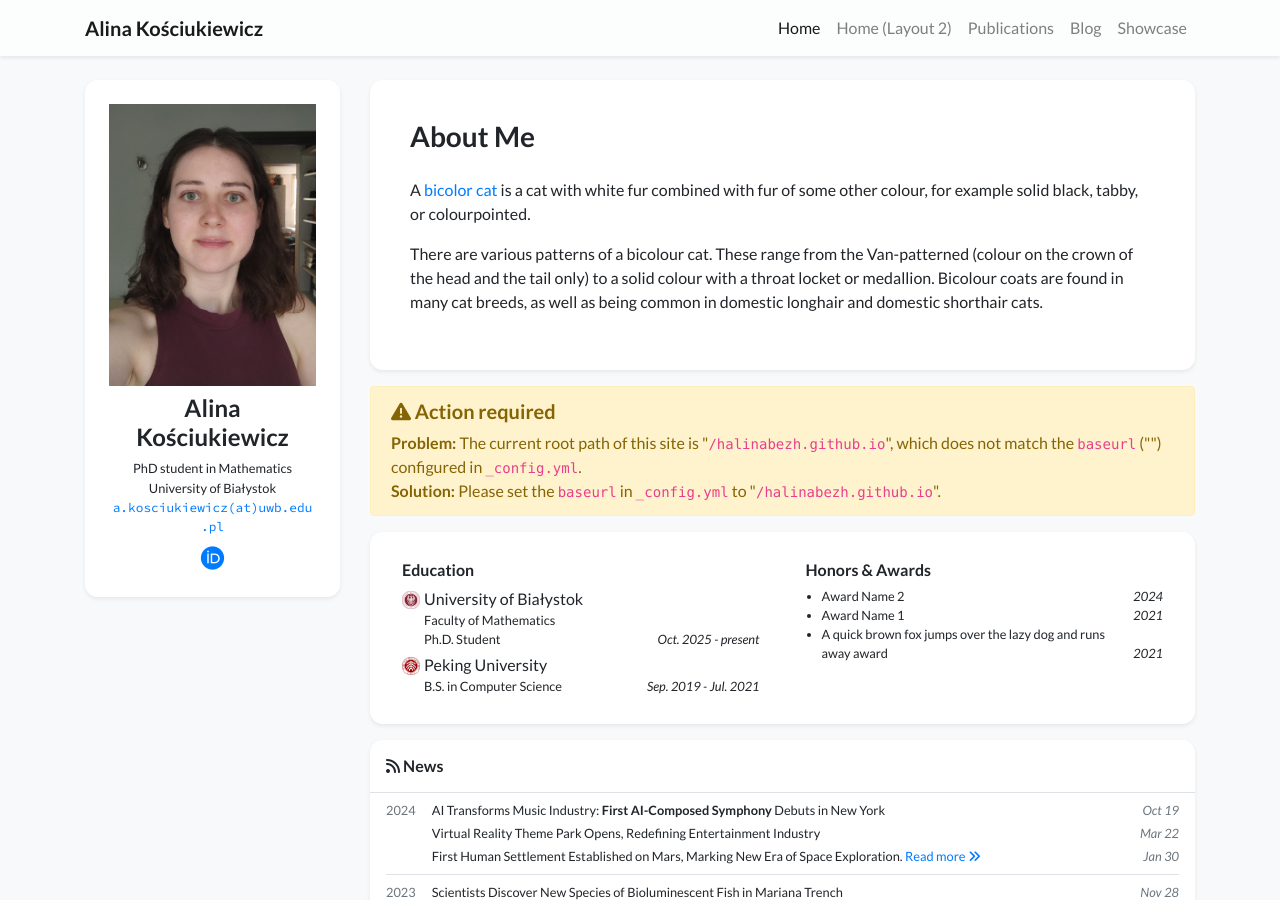
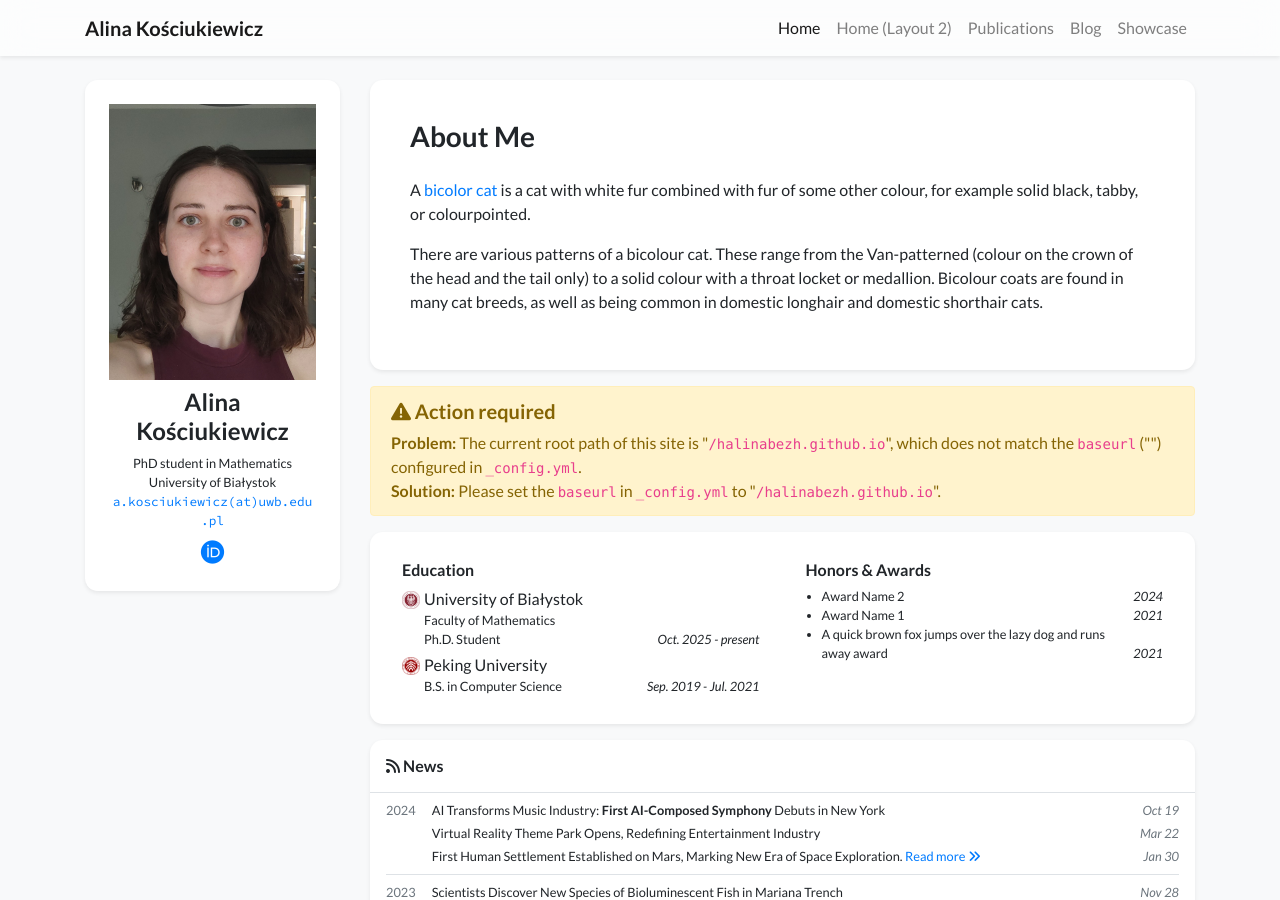
Before and after one commit to halinabezh/halinabezh.github.io, a Jekyll site: the page built from index.html, in a window 1280 px wide and 900 px high. Built offline with Jekyll 4.4.1, drawn with Linux system fonts in a browser that asks for light colours; nearby versions of some CDN libraries; a style sheet for code colours, icons or effects is not loaded.

Commit message:
Update profile.yml

```diff
--- a/_data/profile.yml
+++ b/_data/profile.yml
@@ -26,7 +26,7 @@ short_bio: >-
     as well as being common in domestic longhair and domestic shorthair cats.
   </p>
 
-portrait_url: /assets/images/photos/zdjecie.jpg
+portrait_url: /assets/images/photos/zdjecie1.jpg
 # portrait_caption: >-
 #   Photo by Manja Vitolic on Unsplash
 
```
